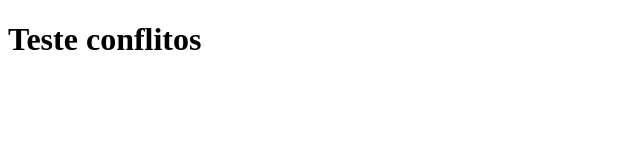
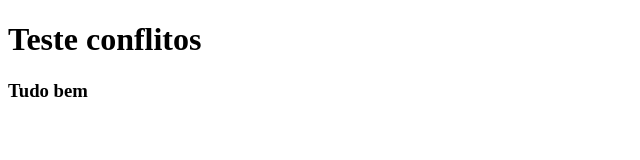
Before and after one commit to felipesouzasbs/teste-conflitos, a plain HTML site: page index.html in a window 1280 px wide. Shown: the full height of the page, 0-640 px from the left. Drawn offline with Linux system fonts and the light colour scheme.

Commit message:
add tudo bem

```diff
--- a/index.html
+++ b/index.html
@@ -8,5 +8,6 @@
 </head>
 <body>
     <h1>Teste conflitos</h1>
+    <h3>Tudo bem</h3>
 </body>
 </html>
```
